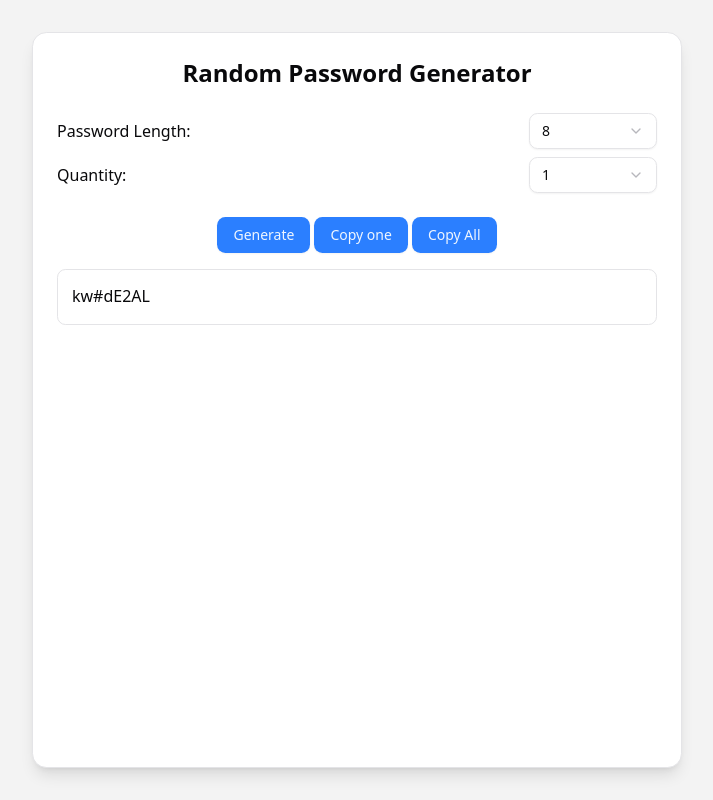
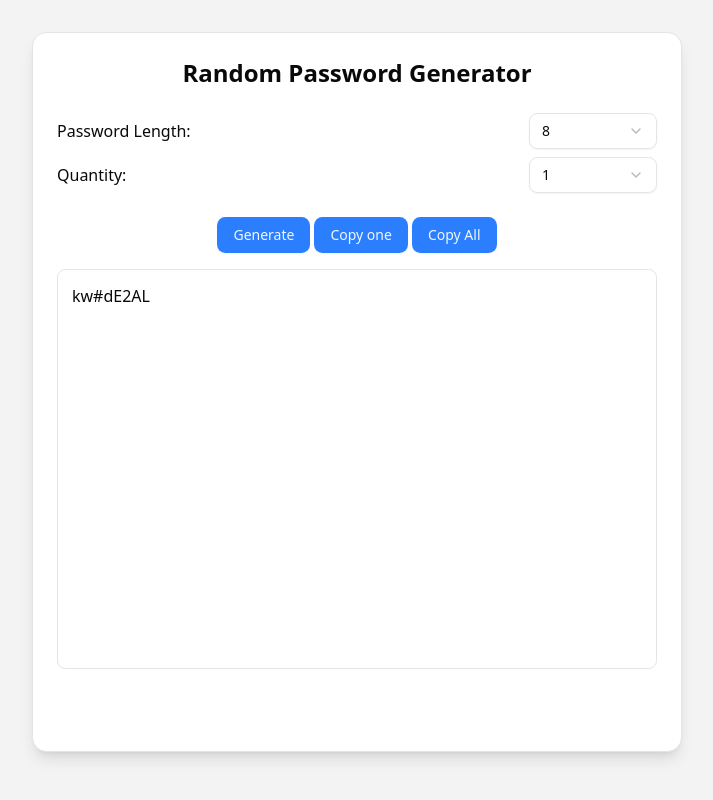
Before and after one commit to teerakanotk/rdp, a Next.js app: page / in a window 1280 px wide. Shown: the whole page, without its empty margins (283-996 px from the left). Built offline with nearby package versions, Linux system fonts and the light colour scheme.

Commit message:
feat: add auto-scroll to bring copy-one button into view on click

```diff
--- a/app/page.jsx
+++ b/app/page.jsx
@@ -1,6 +1,7 @@
 "use client";
 
-import { useEffect, useState } from "react";
+import React from "react";
+import { useEffect, useState, useRef } from "react";
 import { generatePasswords } from "@/lib/password-utils";
 
 import {
@@ -57,16 +58,31 @@ export default function HomePage() {
     setCurrentIndex(0);
   }, [quantity, passLength]);
 
+  // refs for password item
+  const itemRefs = useRef([]);
+  itemRefs.current = password.map(
+    (_, i) => itemRefs.current[i] ?? React.createRef()
+  );
+
+  useEffect(() => {
+    if (selectedIndex != null && itemRefs.current[selectedIndex]) {
+      itemRefs.current[selectedIndex].current?.scrollIntoView({
+        behavior: "smooth",
+        block: "nearest",
+      });
+    }
+  }, [selectedIndex]);
+
   return (
     <div className="min-h-screen flex justify-center py-8 bg-accent-foreground/5">
-      <Card className="w-[350px] md:w-[650px] shadow-lg">
+      <Card className="w-[350px] md:w-[650px] shadow-lg flex flex-col h-[90vh]">
         <CardHeader className="flex justify-center items-center">
           <CardTitle className="text-2xl font-bold text-center">
             Random Password Generator
           </CardTitle>
         </CardHeader>
 
-        <CardContent className="flex flex-col gap-2">
+        <CardContent className="shrink-0 flex flex-col gap-2">
           {/* password length */}
           <div className="w-full flex items-center justify-between">
             <p>Password Length:</p>
@@ -111,7 +127,7 @@ export default function HomePage() {
           </div>
         </CardContent>
 
-        <CardFooter className={"flex flex-col gap-4"}>
+        <CardFooter className="flex flex-col gap-4 flex-grow overflow-hidden">
           <div className="flex justify-center gap-1">
             <GenerateButton
               getPassLength={passLength}
@@ -131,12 +147,13 @@ export default function HomePage() {
             <CopyAllButton password={password} />
           </div>
 
-          <ScrollArea className="min-h-14 max-h-90 w-full p-2 border rounded-md overflow-auto">
+          <ScrollArea className="h-[50vh] w-full p-2 border rounded-md overflow-auto">
             {password.map((password, index) => (
               <p
                 key={index}
+                ref={itemRefs.current[index]}
                 className={`p-1.5 break-words ${
-                  selectedIndex === index ? "bg-primary/10" : ""
+                  selectedIndex === index ? "bg-accent-foreground/4" : ""
                 }`}
               >
                 {password}
```
